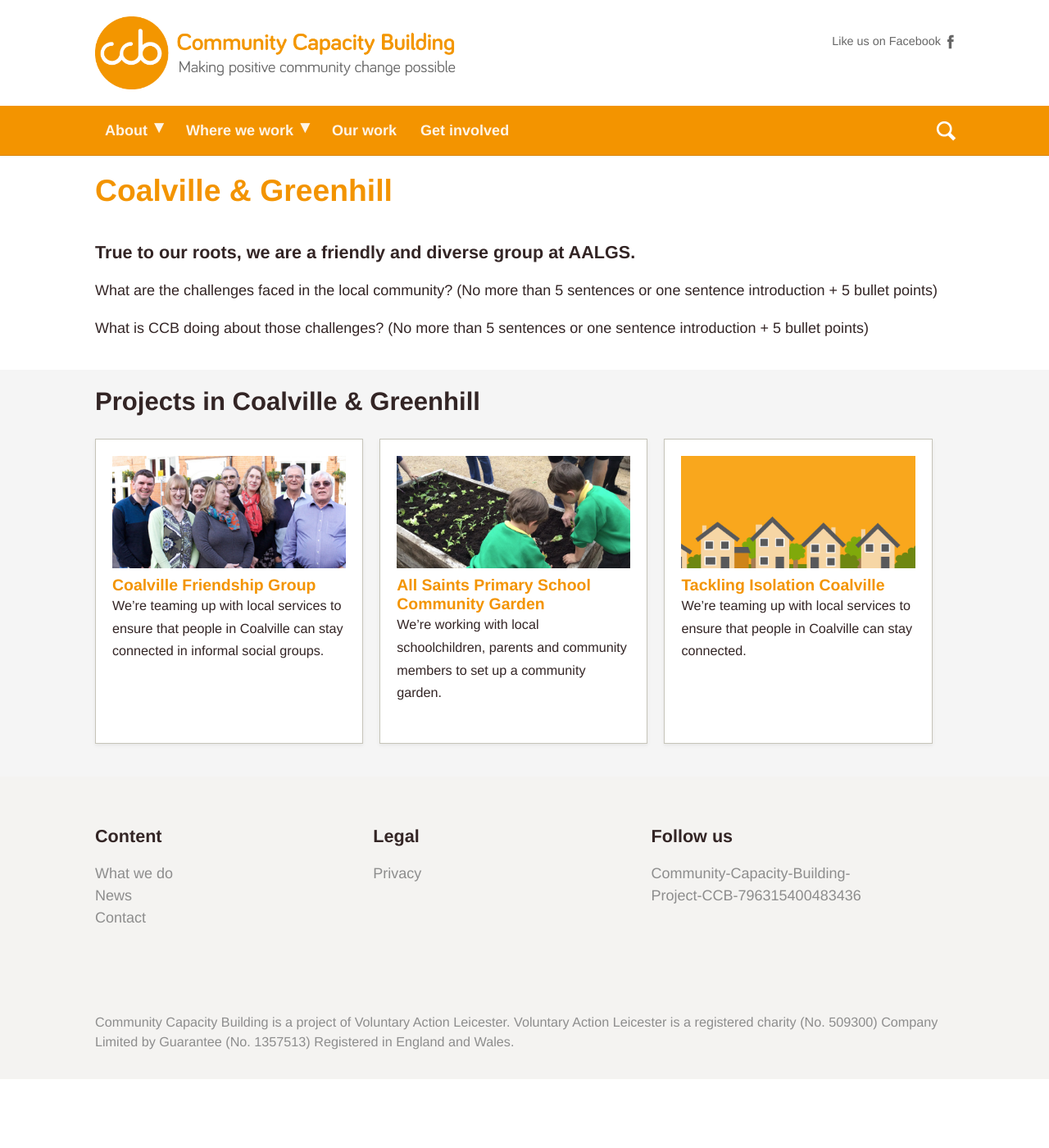
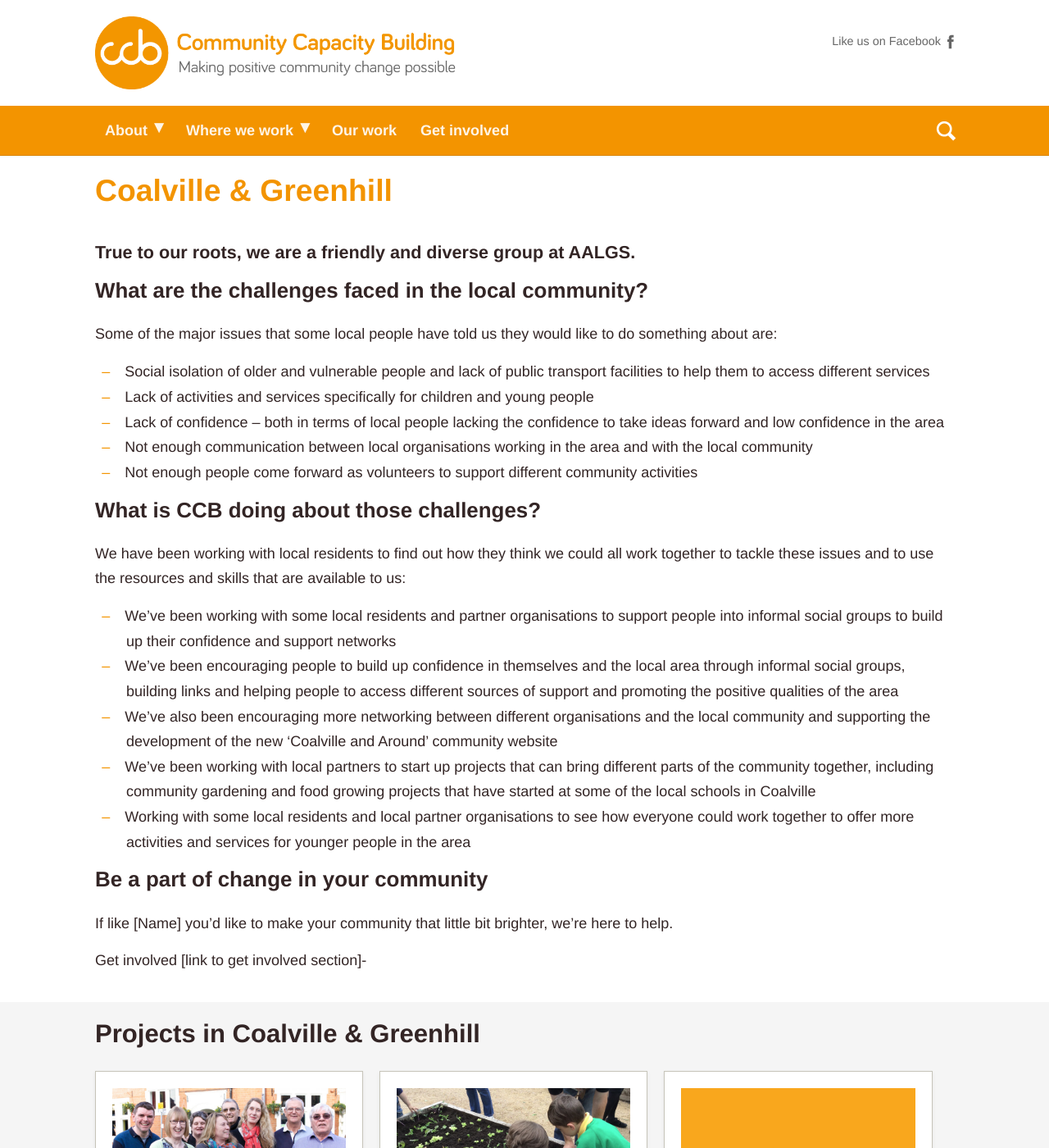
Before and after one commit to richardatval/www.communitycapacity.co.uk, a Jekyll site: the page built from communities/coalville-greenhill.md, in a window 1280 px wide and 1400 px high. Shown: the whole window at 82% size. Built offline with Jekyll 4.4.1, drawn with Linux system fonts in a browser that asks for light colours; nearby versions of some CDN libraries.

Commit message:
Updated coalville-greenhill.md

```diff
--- a/communities/coalville-greenhill.md
+++ b/communities/coalville-greenhill.md
@@ -3,9 +3,32 @@
 layout: location
 permalink: /coalville-greenhill/
 category: coalville-greenhill
-summary: True to our roots, we are a friendly and diverse group at AALGS.
+summary: 'True to our roots, we are a friendly and diverse group at AALGS.'
+published: true
 ---
+### What are the challenges faced in the local community?
 
-What are the challenges faced in the local community? (No more than 5 sentences or one sentence introduction + 5 bullet points)
+Some of the major issues that some local people have told us they would like to do something about are:
 
-What is CCB doing about those challenges? (No more than 5 sentences or one sentence introduction + 5 bullet points)
+- Social isolation of older and vulnerable people and lack of public transport facilities to help them to access different services
+- Lack of activities and services specifically for children and young people
+- Lack of confidence – both in terms of local people lacking the confidence to take ideas forward and low confidence in the area
+- Not enough communication between local organisations working in the area and with the local community
+- Not enough people come forward as volunteers to support different community activities
+
+
+### What is CCB doing about those challenges?
+
+We have been working with local residents to find out how they think we could all work together to tackle these issues and to use the resources and skills that are available to us:
+
+- We’ve been working with some local residents and partner organisations to support people into informal social groups to build up their confidence and support networks
+- We’ve been encouraging people to build up confidence in themselves and the local area through informal social groups, building links and helping people to access different sources of support and promoting the positive qualities of the area
+- We’ve also been encouraging more networking between different organisations and the local community and supporting the development of the new ‘Coalville and Around’ community website
+- We’ve been working with local partners to start up projects that can bring different parts of the community together, including community gardening and food growing projects that have started at some of the local schools in Coalville
+- Working with some local residents and local partner organisations to see how everyone could work together to offer more activities and services for younger people in the area
+
+### Be a part of change in your community
+
+If like [Name] you’d like to make your community that little bit brighter, we’re here to help.
+
+Get involved [link to get involved section]-
```
